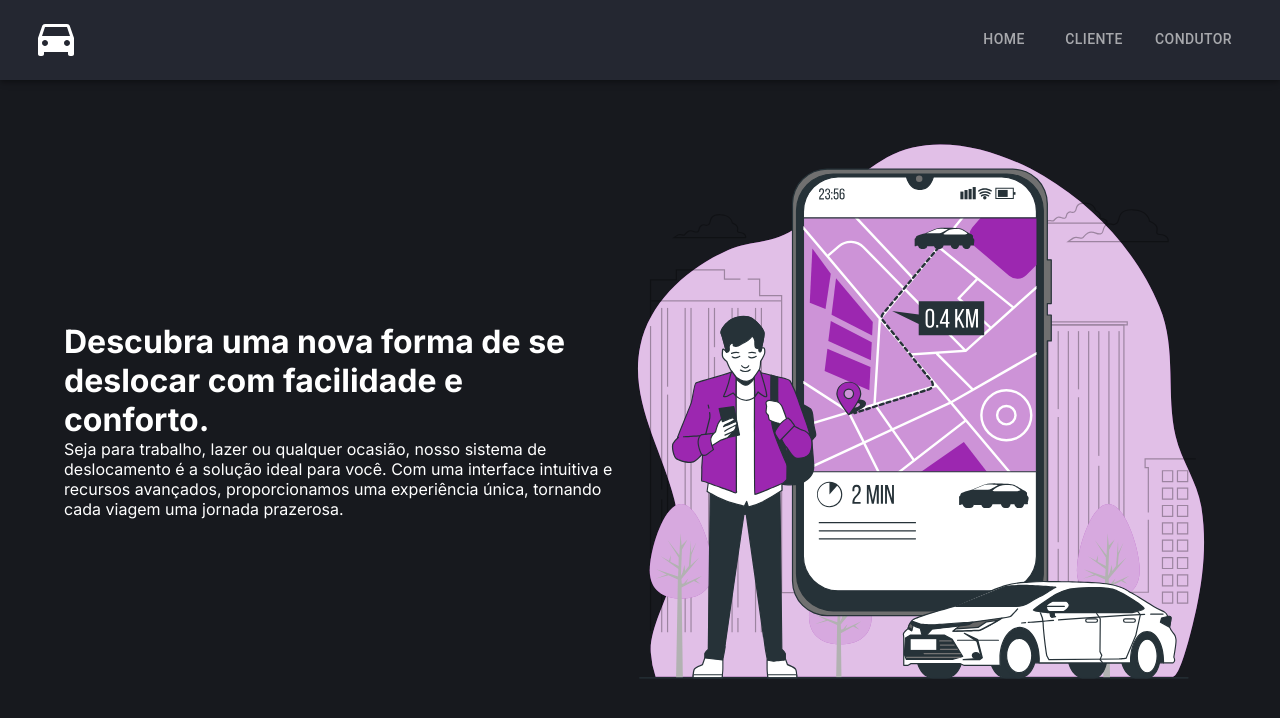
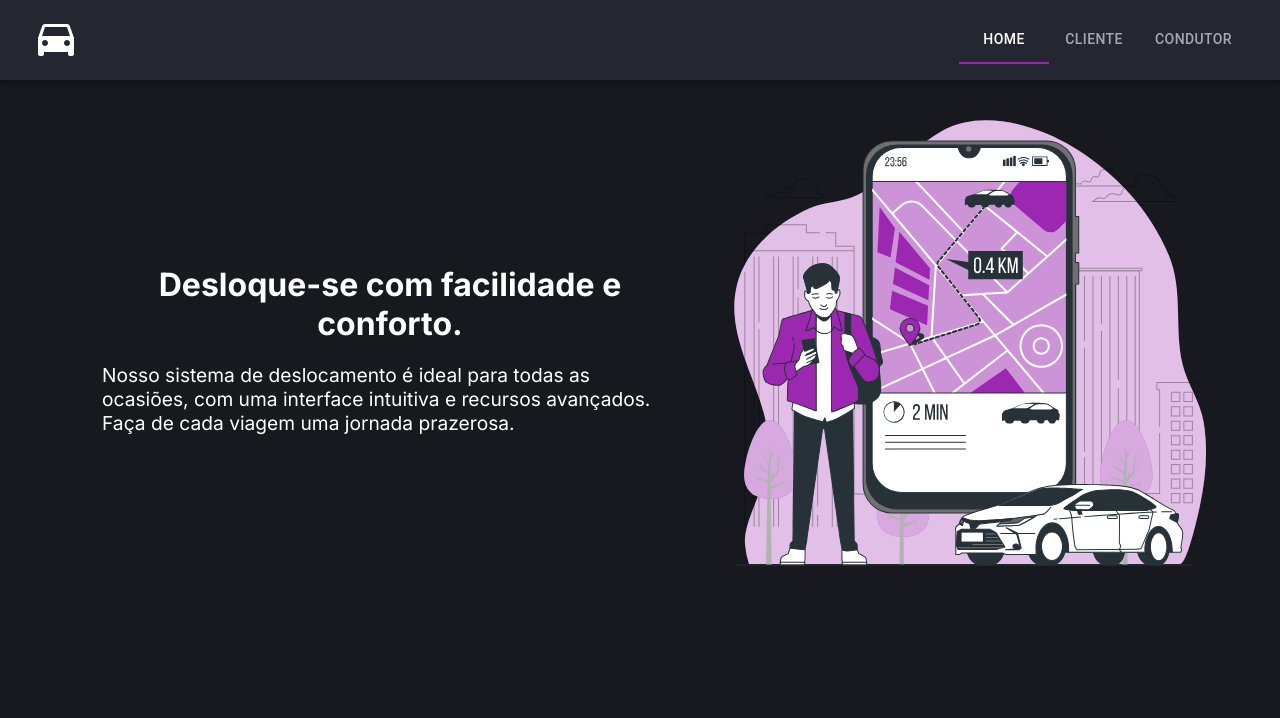
Before and after one commit to DavidGBbr/DriveEasy, a Next.js app: page / in a window 1280 px wide. Shown: the top 718 px of the page. Built offline with nearby package versions, Linux system fonts and the light colour scheme.

Commit message:
homepage created

```diff
--- a/package.json
+++ b/package.json
@@ -19,6 +19,10 @@
     "next": "13.4.7",
     "react": "18.2.0",
     "react-dom": "18.2.0",
+    "styled-components": "^6.0.0",
     "typescript": "5.1.3"
+  },
+  "devDependencies": {
+    "@types/styled-components": "^5.1.26"
   }
 }
--- a/src/app/globals.css
+++ b/src/app/globals.css
@@ -5,7 +5,6 @@
 }
 
 body {
-  padding: 20px;
   background-color: #17191e;
   color: #fff;
 }
--- a/src/app/page.tsx
+++ b/src/app/page.tsx
@@ -1,33 +1,31 @@
 "use client";
 import { Box, Container } from "@mui/material";
 import React from "react";
+import * as C from "../styles/page";
 
 const Home = () => {
   return (
     <div>
-      <Container>
+      <Container sx={{ marginTop: "100px" }}>
         <Box
           sx={{
-            height: "100vh",
             display: "flex",
-            justifyContent: "space-between",
+            justifyContent: "center",
             alignItems: "center",
+            flex: 1,
+            flexWrap: "wrap",
           }}
         >
-          <div>
-            <h1 className="title">
-              Descubra uma nova forma de se deslocar com facilidade e conforto.
-            </h1>
+          <C.ContainerInfo>
+            <h1>Desloque-se com facilidade e conforto.</h1>
 
             <p>
-              Seja para trabalho, lazer ou qualquer ocasião, nosso sistema de
-              deslocamento é a solução ideal para você. Com uma interface
-              intuitiva e recursos avançados, proporcionamos uma experiência
-              única, tornando cada viagem uma jornada prazerosa.
+              Nosso sistema de deslocamento é ideal para todas as ocasiões, com
+              uma interface intuitiva e recursos avançados. Faça de cada viagem
+              uma jornada prazerosa.
             </p>
-          </div>
-
-          <img src="/images/passenger_request.svg" style={{ maxWidth: 600 }} />
+          </C.ContainerInfo>
+          <C.Img src="/images/passenger_request.svg" />
         </Box>
       </Container>
     </div>
--- a/src/components/Header/index.tsx
+++ b/src/components/Header/index.tsx
@@ -9,11 +9,9 @@ import {
 } from "@mui/material";
 import DriveEtaIcon from "@mui/icons-material/DriveEta";
 import DrawerMenu from "../Drawer";
-import { useTheme } from "@emotion/react";
 
 const Header = () => {
-  const [value, setValue] = useState();
-  const theme = useTheme();
+  const [value, setValue] = useState(0);
   const isMatch = useMediaQuery("(min-width:600px)");
   return (
     <>
--- /dev/null
+++ b/src/styles/page.ts
@@ -0,0 +1,28 @@
+import { Box } from "@mui/material";
+import styled from "styled-components";
+
+export const ContainerInfo = styled.div`
+  width: 50%;
+  margin: 0 auto;
+
+  h1 {
+    font-size: 2rem;
+    text-align: center;
+  }
+
+  p {
+    margin-top: 20px;
+    font-size: 1.2rem;
+  }
+
+  @media (max-width: 900px) {
+    margin-top: 80px;
+    width: 100%;
+    text-align: center;
+  }
+`;
+
+export const Img = styled.img`
+  width: 500px;
+  max-width: 100%;
+`;
```
Also changed, not shown: 1 other file (tests, documents, lock files or other folders).
